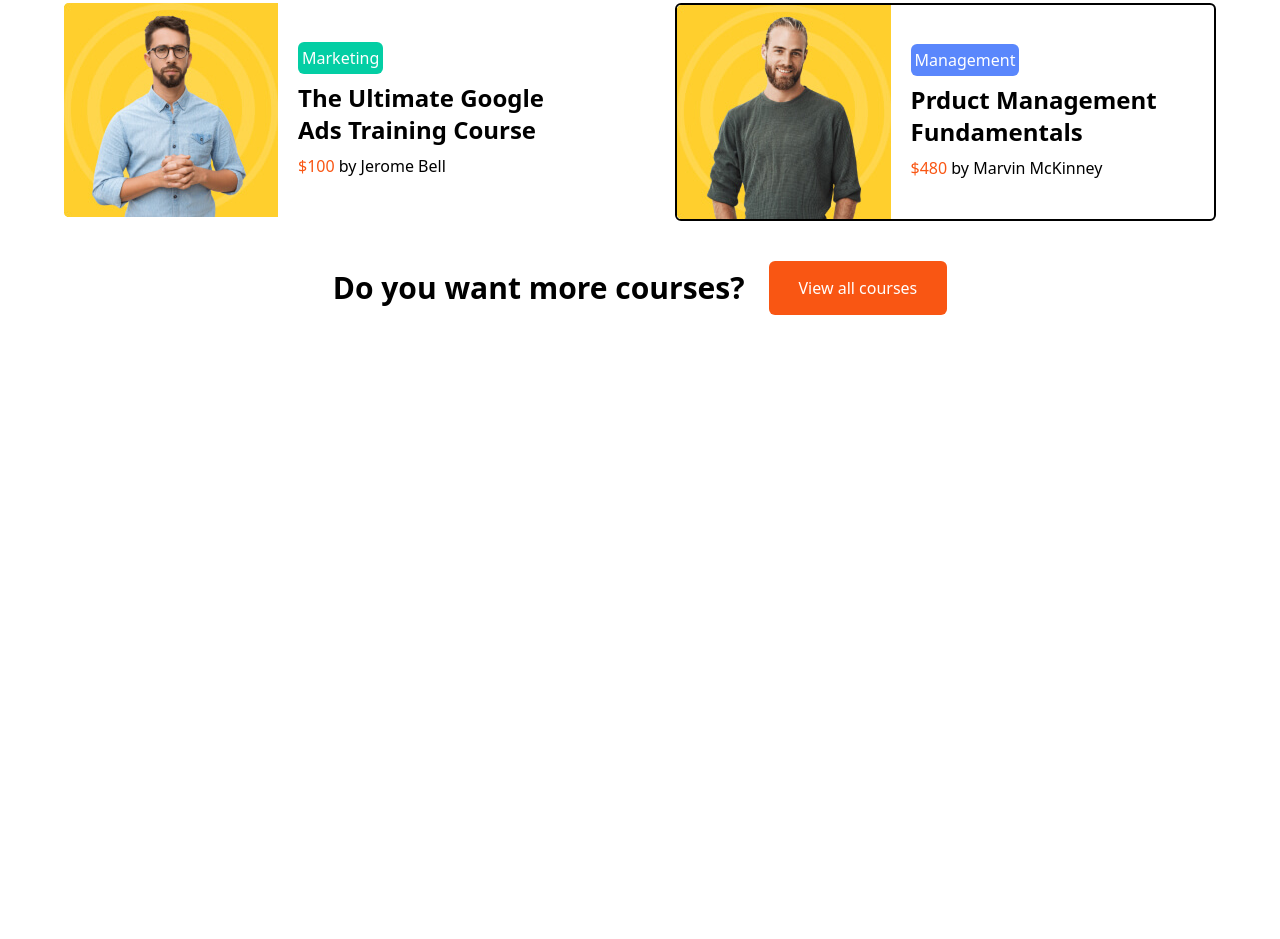
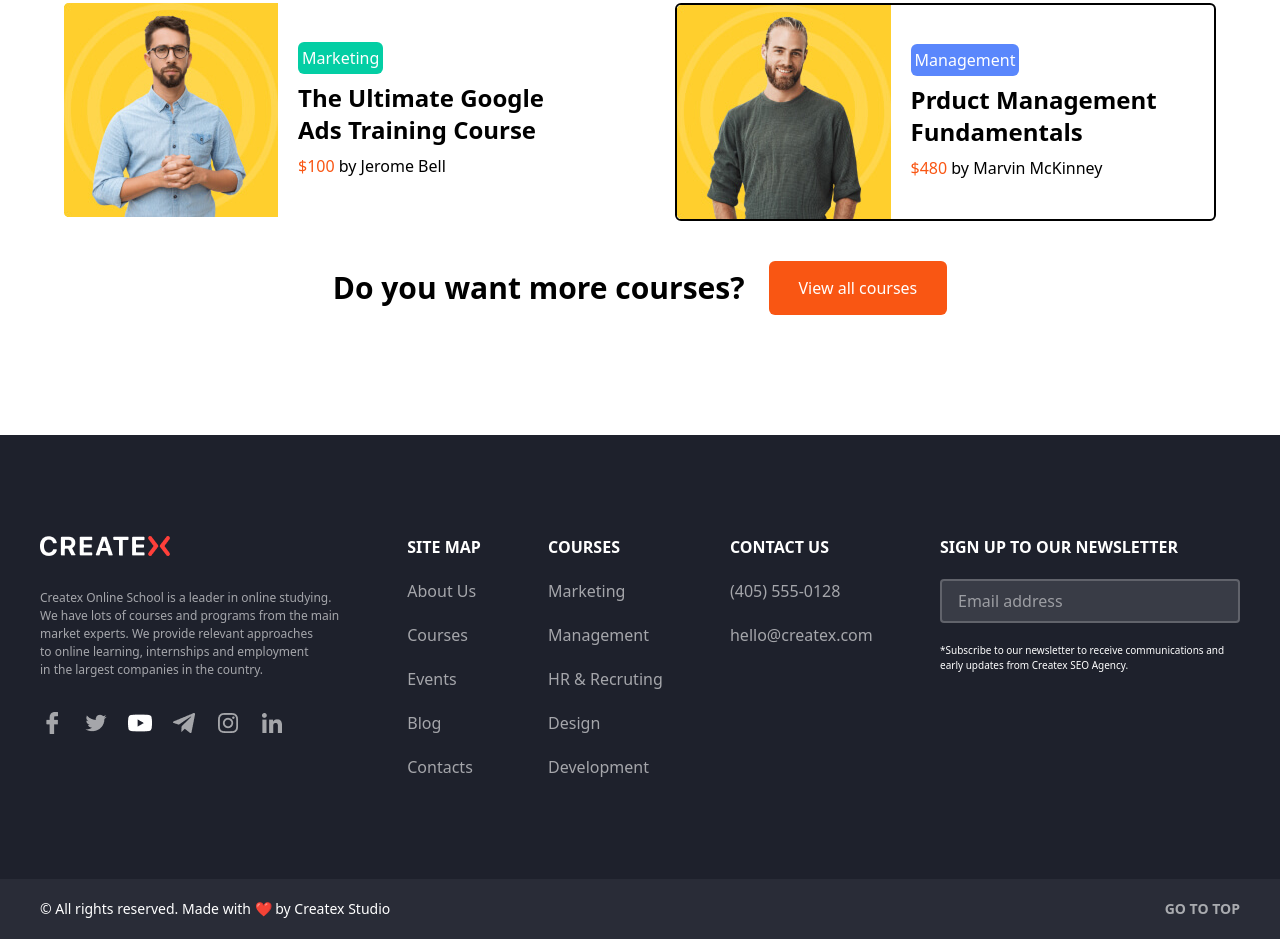
Before and after one commit to numonqalandarov-sketch/home-workk-date-19, a website: page src/page3.html in a window 1280 px wide. Shown: the part 5808-6747 px from the top of the page. Before the commit the page ends 6243 px from the top, so only its background shows below. Drawn offline with Linux system fonts and the light colour scheme; files whose address does not match are found by name.

Commit message:
section7 page3

```diff
--- a/src/page3.html
+++ b/src/page3.html
@@ -547,5 +547,65 @@
         </button>
       </div>
     </section>
+    <footer class="bg-[#1E212C] p-5 py-10 lg:px-0 lg:py-25">
+      <div
+        class="max-w-300 m-auto flex lg:justify-between lg:flex-row flex-col gap-5 lg:gap-0"
+      >
+        <div class="flex flex-col gap-8 items-start lg:w-[25%]">
+          <img src="img/page3/logo2.png" alt="" />
+          <p class="text-[12px] text-[#A5A6AB]">
+            Createx Online School is a leader in online studying. We have lots
+            of courses and programs from the main market experts. We provide
+            relevant approaches to online learning, internships and employment
+            in the largest companies in the country.
+          </p>
+          <img src="src/img/page1/footer/socials.png" alt="" />
+        </div>
+
+        <div class="flex flex-col gap-5">
+          <h2 class="text-white font-bold">SITE MAP</h2>
+          <p class="text-[#A5A6AB]">About Us</p>
+          <p class="text-[#A5A6AB]">Courses</p>
+          <p class="text-[#A5A6AB]">Events</p>
+          <p class="text-[#A5A6AB]">Blog</p>
+          <p class="text-[#A5A6AB]">Contacts</p>
+        </div>
+        <div class="flex flex-col gap-5">
+          <h2 class="text-white font-bold">COURSES</h2>
+          <p class="text-[#A5A6AB]">Marketing</p>
+          <p class="text-[#A5A6AB]">Management</p>
+          <p class="text-[#A5A6AB]">HR & Recruting</p>
+          <p class="text-[#A5A6AB]">Design</p>
+          <p class="text-[#A5A6AB]">Development</p>
+        </div>
+        <div class="flex flex-col gap-5">
+          <h2 class="text-white font-bold">CONTACT US</h2>
+          <p class="text-[#A5A6AB]">(405) 555-0128</p>
+          <p class="text-[#A5A6AB]">hello@createx.com</p>
+        </div>
+        <div class="flex flex-col gap-5 lg:w-[25%] lg:text-start text-center">
+          <h2 class="text-white font-bold">SIGN UP TO OUR NEWSLETTER</h2>
+          <input
+            class="bg-[#393C46] border-2 border-[#FFFFFF33] py-2 px-4 rounded-sm text-white"
+            type="text"
+            placeholder="Email address"
+          />
+          <p class="text-white text-[10px]">
+            *Subscribe to our newsletter to receive communications and early
+            updates from Createx SEO Agency.
+          </p>
+        </div>
+      </div>
+    </footer>
+    <footer class="bg-[#292C37] p-5 lg:px-0">
+      <div
+        class="max-w-300 text-white m-auto justify-between items-center flex lg:flex-row flex-col gap-3 lg:gap-0"
+      >
+        <p class="text-sm">
+          © All rights reserved. Made with ❤️ by Createx Studio
+        </p>
+        <a href="#header" class="text-sm font-bold text-[#A9ABAF]">GO TO TOP</a>
+      </div>
+    </footer>
   </body>
 </html>
```
